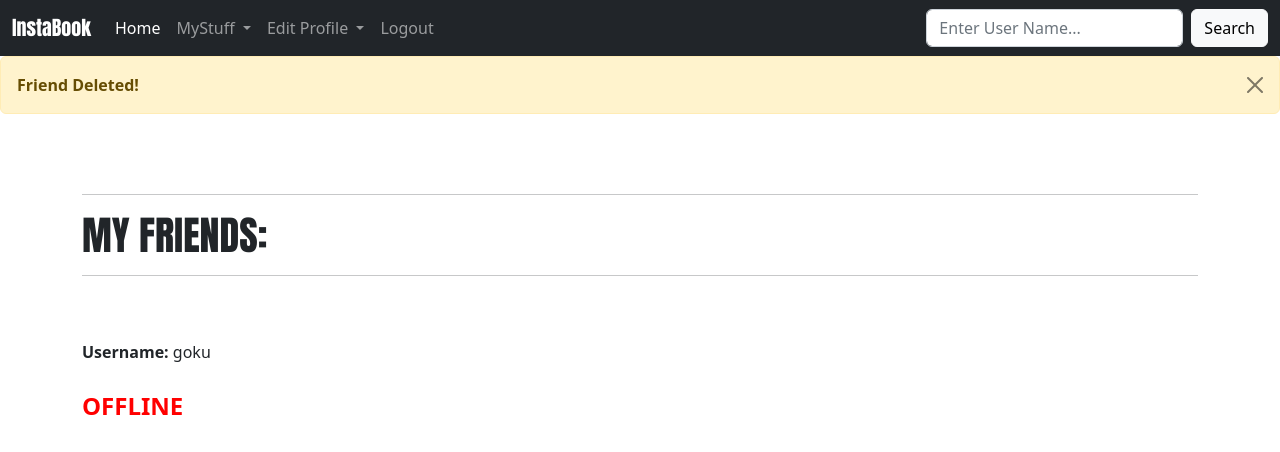
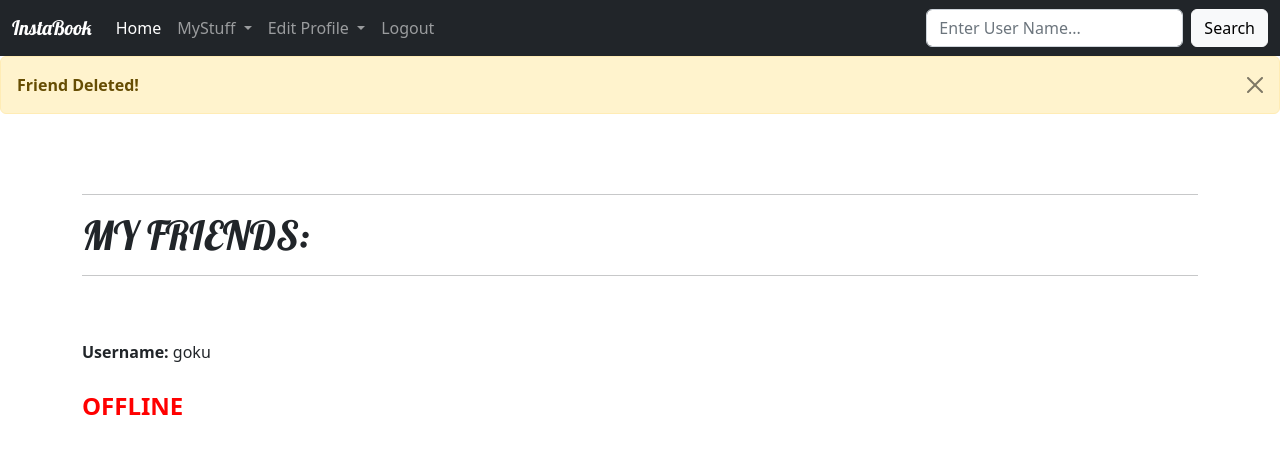
Before and after one commit to SON-OF-EDDY/InstaBook2, a Django app: page /delete_friend/2 in a window 1280 px wide. Shown: the top 452 px of the page. Run offline with Django 4.2, Linux system fonts and the light colour scheme; a user stored in the database is signed in; data comes from the database, SQL or seed files in the repository; some libraries are stand-ins or nearby versions; some web fonts are replaced.

Commit message:
commit 4

```diff
--- a/mypics/templates/base.html
+++ b/mypics/templates/base.html
@@ -4,20 +4,23 @@
 <html lang="en">
 
   <head>
-      <link href="http://fonts.cdnfonts.com/css/do-futuristic" rel="stylesheet">
+      <link rel="stylesheet" href="https://fonts.googleapis.com/css2?family=Lobster"/>
 
     <meta charset="utf-8">
     <meta name="viewport" content="width=device-width, initial-scale=1">
     <title>InstaBook</title>
 
+      <style>
 
-      <style>
-      @import url('http://fonts.cdnfonts.com/css/do-futuristic');
-
+      @import url('https://fonts.googleapis.com/css2?family=Lobster');
 
     #site-name {
 
-        font-family:'Impact', sans-serif;
+        font-family:'Lobster';
+    }
+
+    h1{
+      font-family:'Lobster';
     }
 
 
@@ -34,9 +37,7 @@
     }
 
 
-    h1{
-      font-family:'Impact', sans-serif;
-    }
+
 
 
 .modal-content{
```
